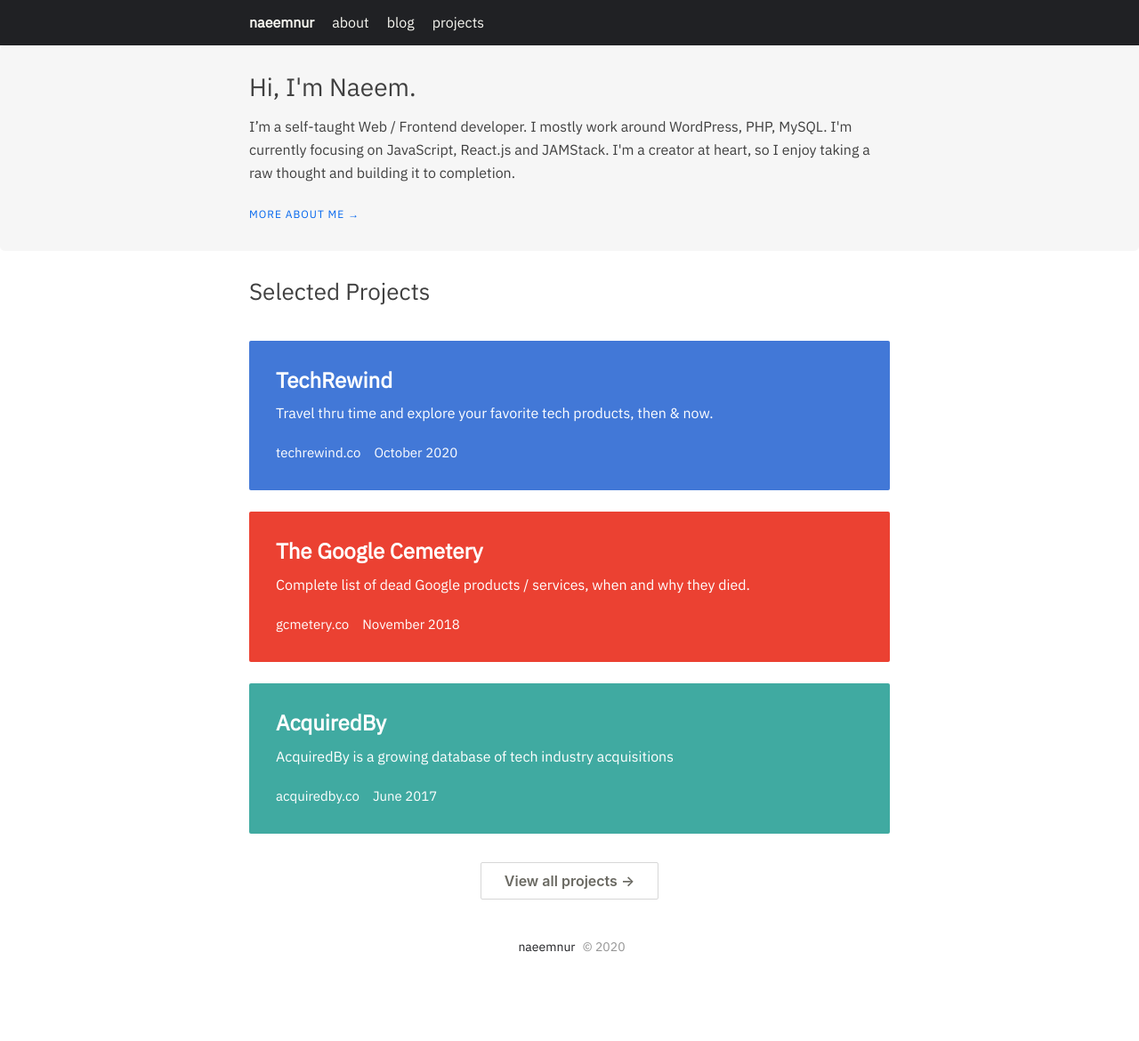
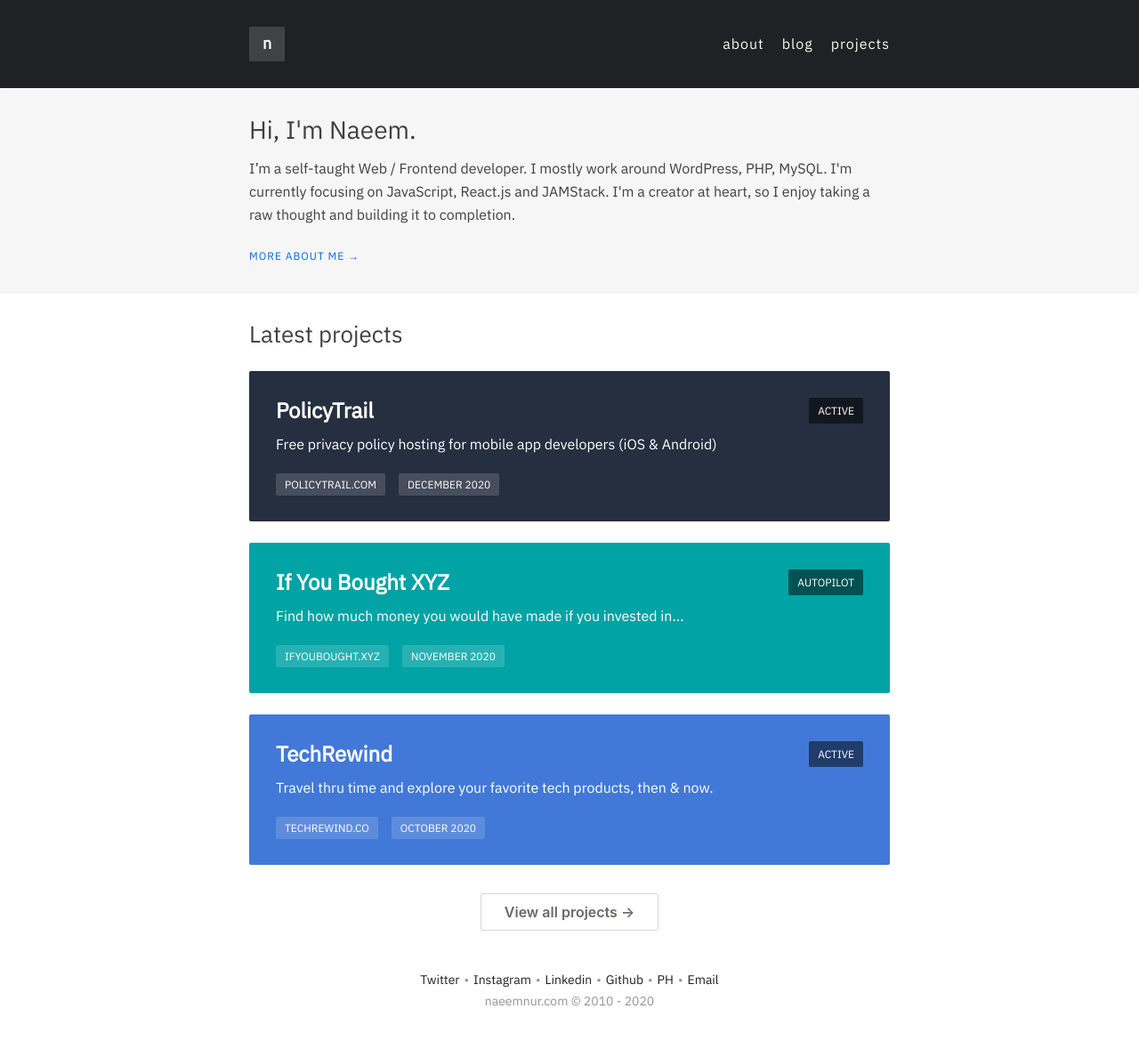
Before and after one commit to naeemnur/naeemnur.com, a React (Create React App) app: page / in a window 1280 px wide. Shown: the top 1170 px of the page at 89% size. Before the commit the page ends 1117 px from the top, so only its background shows below. Built offline with nearby package versions, Linux system fonts and the light colour scheme.

Commit message:
update 2021

```diff
--- a/package.json
+++ b/package.json
@@ -5,7 +5,7 @@
   "dependencies": {
     "github-markdown-css": "^3.0.1",
     "markdown-with-front-matter-loader": "^0.1.0",
-    "node-sass": "^4.12.0",
+    "node-sass": "^4.14.1",
     "normalize.css": "^8.0.1",
     "react": "^16.9.0",
     "react-dom": "^16.9.0",
@@ -13,7 +13,7 @@
     "react-helmet": "^5.2.1",
     "react-loading-skeleton": "^1.1.2",
     "react-router-dom": "^5.0.1",
-    "react-scripts": "3.1.1",
+    "react-scripts": "^4.0.1",
     "react-snap": "^1.23.0"
   },
   "scripts": {
--- a/src/About.js
+++ b/src/About.js
@@ -1,5 +1,6 @@
 import React, { Component, Fragment } from "react";
 import { Helmet } from "react-helmet";
+import nayme from "./nayme.png";
 
 class About extends Component {
   render() {
@@ -19,6 +20,9 @@
         </Helmet>
         <div className="container">
           <h1 className="nn_page-title">{pageTitle}</h1>
+          <div className="nayme-photo">
+            <img src={nayme} alt="Naeem in flesh" />
+          </div>
           <p>{pageContent}</p>
           <p>{pageContentCont}</p>
 
--- a/src/Footer.js
+++ b/src/Footer.js
@@ -5,11 +5,56 @@
 
   return (
     <footer className="nn_colophon">
-      <a
-      target="_blank"
-      rel="noopener noreferrer"
-      href="mailto:naeemnur@gmail.com"
-    >naeemnur</a> &copy; {date.getFullYear()}
+    <p>
+        <a
+          target="_blank"
+          rel="noopener noreferrer"
+          href="https://twitter.com/naeemol"
+        >
+          Twitter
+        </a>
+        •
+        <a
+          target="_blank"
+          rel="noopener noreferrer"
+          href="https://instagram.com/naeemnur/"
+        >
+          Instagram
+        </a>
+        •
+        <a
+          target="_blank"
+          rel="noopener noreferrer"
+          href="https://www.linkedin.com/in/naeemnur/"
+        >
+          Linkedin
+        </a>
+        •
+        <a
+          target="_blank"
+          rel="noopener noreferrer"
+          href="https://github.com/naeemnur"
+        >
+          Github
+        </a>
+        •
+        <a
+          target="_blank"
+          rel="noopener noreferrer"
+          href="https://producthunt.com/@naeemol"
+        >
+          PH
+        </a>
+        •
+        <a
+          target="_blank"
+          rel="noopener noreferrer"
+          href="mailto:naeemnur@gmail.com"
+        >
+          Email
+        </a>
+      </p>
+      naeemnur.com &copy; 2010 - {date.getFullYear()}
     </footer>
   );
 };
--- a/src/Home.js
+++ b/src/Home.js
@@ -7,7 +7,7 @@
   render() {
     const pageTitle = "Hi, I'm Naeem.";
     const pageContent = `I’m a self-taught Web / Frontend developer. I mostly work around WordPress, PHP, MySQL. I'm currently focusing on JavaScript, React.js and JAMStack. I'm a creator at heart, so I enjoy taking a raw thought and building it to completion.`;
-    const projectHeading = "Selected Projects";
+    const projectHeading = "Latest projects";
 
     return (
       <Fragment>
@@ -31,32 +31,35 @@
             <h2>{projectHeading}</h2>
 
             <Project
+            date="December 2020"
+            desc="Free privacy policy hosting for mobile app developers (iOS & Android)"
+            domain="policytrail.com"
+            pClass="nn_project nn_ptrail"
+            title="PolicyTrail"
+            url="https://policytrail.com/"
+            status="Active"
+          />
+
+          <Project
+            date="November 2020"
+            desc="Find how much money you would have made if you invested in..."
+            domain="ifyoubought.xyz"
+            pClass="nn_project nn_iybxyz"
+            title="If You Bought XYZ"
+            url="https://ifyoubought.xyz/"
+            status="Autopilot"
+          />
+
+          <Project
             date="October 2020"
             desc="Travel thru time and explore your favorite tech products, then & now."
             domain="techrewind.co"
             pClass="nn_project nn_techrewind"
             title="TechRewind"
             url="https://techrewind.co/"
+            status="Active"
           />
 
-            <Project
-              date="November 2018"
-              desc="Complete list of dead Google products / services, when and why
-            they died."
-              domain="gcmetery.co"
-              pClass="nn_project nn_gcemetery"
-              title="The Google Cemetery"
-              url="https://gcemetery.co/"
-            />
-
-            <Project
-              date="June 2017"
-              desc="AcquiredBy is a growing database of tech industry acquisitions"
-              domain="acquiredby.co"
-              pClass="nn_project nn_acquiredby"
-              title="AcquiredBy"
-              url="https://acquiredby.co/"
-            />
 
             <NavLink className="nn_view-projects" to="/projects/" strict>
               View all projects &rarr;
--- a/src/Navbar.js
+++ b/src/Navbar.js
@@ -7,10 +7,8 @@
       <header className="nn_header">
         <div className="container">
           <nav className="nn_navbar">
+          <NavLink className="naeem nn_menuItem" to="/">n</NavLink>
             <ul className="nn_menu">
-              <li className="naeem nn_menuItem">
-                <NavLink to="/">naeemnur</NavLink>
-              </li>
               <li className="nn_menuItem">
                 <NavLink to="/about/">About</NavLink>
               </li>
--- a/src/Projects.js
+++ b/src/Projects.js
@@ -2,7 +2,7 @@
 import { string } from "prop-types";
 import { Helmet } from "react-helmet";
 
-export const Project = ({ date, desc, domain, pClass, title, url }) => (
+export const Project = ({ date, desc, domain, pClass, title, url, status }) => (
   <a target="_blank" rel="noopener noreferrer" className={pClass} href={url}>
     <h4 className="nn_project-title">{title}</h4>
     <p className="nn_project-desc">{desc}</p>
@@ -11,12 +11,16 @@
       <span title="Date launched" className="nn_project-date">
         {date}
       </span>
+      <span title="Status" className="nn_project-status">
+        {status}
+      </span>
     </div>
   </a>
 );
 
 Project.propTypes = {
   date: string,
+  status: string,
   desc: string,
   domain: string,
   pClass: string,
@@ -37,6 +41,27 @@
         <div className="container">
           <h1 className="nn_page-title">{pageTitle}</h1>
           <div className="nn_featured">
+
+          <Project
+            date="December 2020"
+            desc="Free privacy policy hosting for mobile app developers (iOS & Android)"
+            domain="policytrail.com"
+            pClass="nn_project nn_ptrail"
+            title="PolicyTrail"
+            url="https://policytrail.com/"
+            status="Active"
+          />
+
+          <Project
+            date="November 2020"
+            desc="Find how much money you would have made if you invested in..."
+            domain="ifyoubought.xyz"
+            pClass="nn_project nn_iybxyz"
+            title="If You Bought XYZ"
+            url="https://ifyoubought.xyz/"
+            status="Autopilot"
+          />
+
           <Project
             date="October 2020"
             desc="Travel thru time and explore your favorite tech products, then & now."
@@ -44,25 +69,28 @@
             pClass="nn_project nn_techrewind"
             title="TechRewind"
             url="https://techrewind.co/"
+            status="Active"
           />
 
             <Project
               date="October 2019"
               desc="Most used repositories on Github"
               domain="usedby.dev (defunct)"
-              pClass="nn_project nn_usedby"
+              pClass="nn_project nn_usedby dead"
               title="Usedby"
               url="https://usedby.dev/"
+              status="Dead"
             />
 
             <Project
               date="November 2018"
               desc="Complete list of dead Google products / services, when and why
             they died."
-              domain="gcmetery.co"
+              domain="gcemetery.co"
               pClass="nn_project nn_gcemetery"
               title="The Google Cemetery"
               url="https://gcemetery.co/"
+              status="Acquired"
             />
 
             <Project
@@ -72,6 +100,8 @@
               pClass="nn_project nn_acquiredby"
               title="AcquiredBy"
               url="https://acquiredby.co/"
+              status="Acquired"
+
             />
 
             <Project
@@ -81,6 +111,7 @@
               pClass="nn_project nn_exchainged"
               title="ExChainged"
               url="https://exchainged.co/"
+              status="Dead"
             />
 
             <Project
@@ -90,6 +121,7 @@
               pClass="nn_project nn_faang"
               title="FAANGWatch"
               url="https://faangwat.ch/"
+              status="Autopilot"
             />
 
             <Project
@@ -99,6 +131,7 @@
               pClass="nn_project nn_urepublic"
               title="Unicorn Republic"
               url="https://unicornrepublic.co/"
+              status="Acquired"
             />
 
             <Project
@@ -108,6 +141,7 @@
               pClass="nn_project nn_workingtime"
               title="Working Time"
               url="https://workingti.me/"
+              status="Autopilot"
             />
           </div>
         </div>
--- a/src/scss/main.scss
+++ b/src/scss/main.scss
@@ -40,7 +40,7 @@
 a:active,
 a:focus {
   color: #0246a2;
-  text-decoration: underline;
+  text-decoration: none;
 }
 
 p {
@@ -190,13 +190,17 @@
 
 .nn_header {
   background-color: $primary-text;
-  padding: 0.8em 0;
+  padding: 30px 0;
+}
+
+.nn_navbar {
+  overflow: hidden;
 }
 
 .nn_hero {
   background: rgba(0, 0, 0, 0.035);
   padding: 30px 0;
-  border-radius: 5px;
+  border-radius: 2px;
 
   & h1 {
     margin: 0;
@@ -210,24 +214,46 @@
 .nn_menu {
   margin: 0;
   padding: 0;
+  line-height: 38px;
+  float: right;
 }
+
 .nn_menuItem {
   display: inline-block;
   & a {
     color: $primary-color;
     text-decoration: none;
     text-transform: lowercase;
-    margin-right: 20px;
+    margin-left: 20px;
+    letter-spacing: 1px;
   }
   &.naeem {
     font-weight: bold;
+    float: left;
+    color: #f9f9f9;
+    background: #ffffff26;
+    padding: 5px 15px;
+    font-size: 18px;
+    border-radius: 2px;
+    text-transform: lowercase;
   }
+  &:hover {
+    text-decoration: none;
+  }
+}
+
+.nn_tagline {
+  font-size: 13px;
+  color: #eee;
+  margin-left: 10px;
+  line-height: 38px;
+  letter-spacing: 1px
 }
 
 .nn_featured {
   & h2 {
     @extend .nn_page-title;
-    margin-bottom: 1.5em;
+    margin-bottom: 1em;
   }
 }
 
@@ -238,15 +264,14 @@
   margin-top: 30px;
 }
 
-.nn_project {
+
+a.nn_project {
   padding: 30px;
   border-radius: 2px;
   margin-bottom: 1.5em;
   background: #eee;
-}
-
-a.nn_project {
   display: block;
+  position: relative;
   text-decoration: none;
   -webkit-transition: transform 0.2s ease-in-out;
   -moz-transition: transform 0.2s ease-in-out;
@@ -254,11 +279,7 @@
   -o-transition: transform 0.2s ease-in-out;
   transition: transform 0.2s ease-in-out;
   &:hover {
-    -webkit-transform: scale(1.05);
-    -moz-transform: scale(1.05);
-    -ms-transform: scale(1.05);
-    -o-transform: scale(1.05);
-    transform: scale(1.05);
+    text-underline: none;
   }
 }
 
@@ -280,6 +301,16 @@
 
 .nn_project.nn_techrewind {
   background: #4278d7;
+  color: #fff;
+}
+
+.nn_project.nn_iybxyz {
+  background: #01a3a4;
+  color: #fff;
+}
+
+.nn_project.nn_ptrail {
+  background: #252f3f;
   color: #fff;
 }
 
@@ -314,6 +345,20 @@
 
 .nn_project-meta span {
   margin-right: 15px;
+    background: #ffffff26;
+    border-radius: 2px;
+    padding: 5px 10px;
+    font-size: 12px;
+    text-transform: uppercase;
+}
+
+.nn_project-status {
+  position: absolute;
+  top: 30px;
+  right: 30px;
+  background: #00000080 !important;
+  margin-right: 0 !important;
+  color: #fff;
 }
 
 .nn_view-projects {
```
Also changed, not shown: 2 other files (tests, documents, lock files or other folders).
